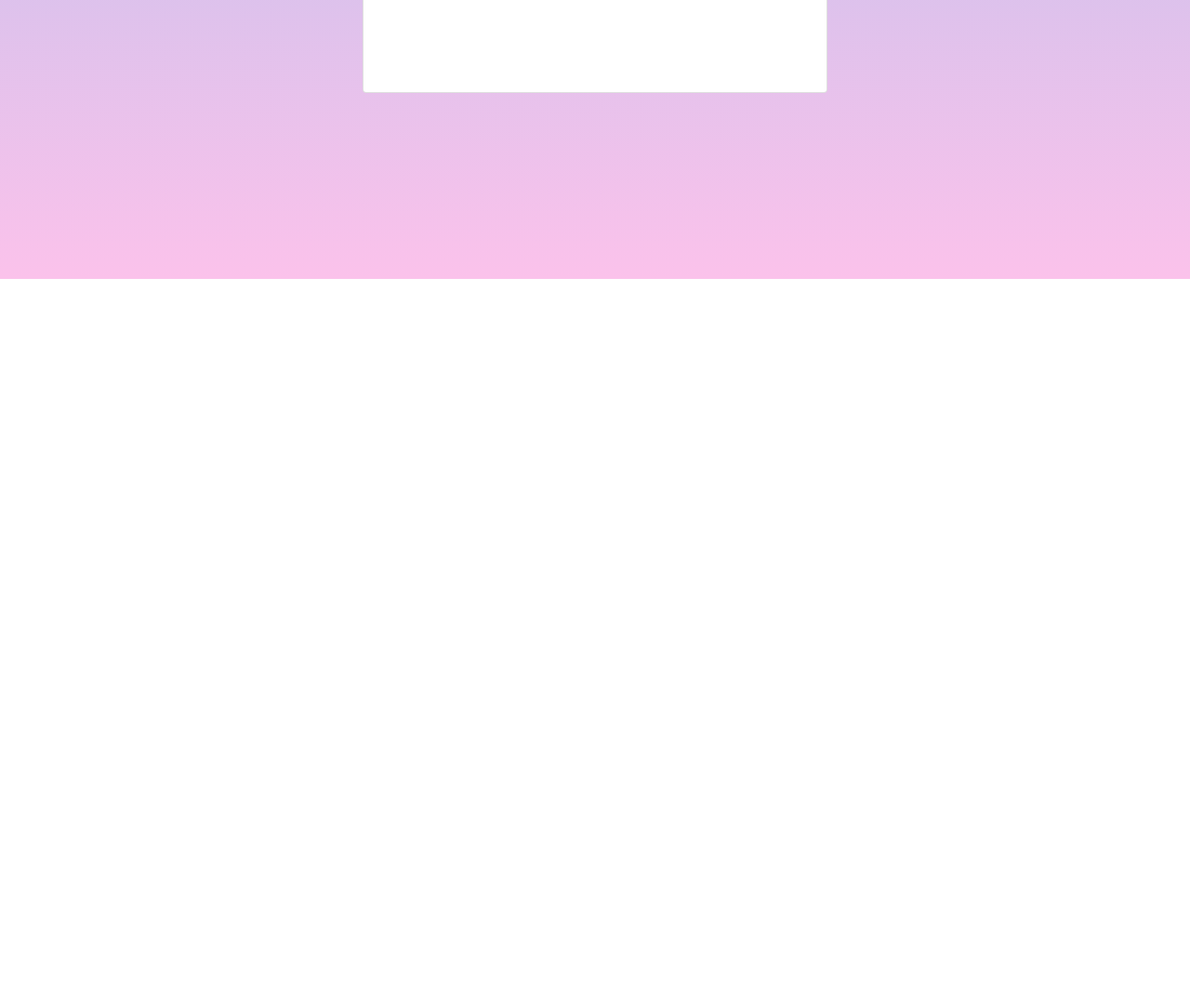
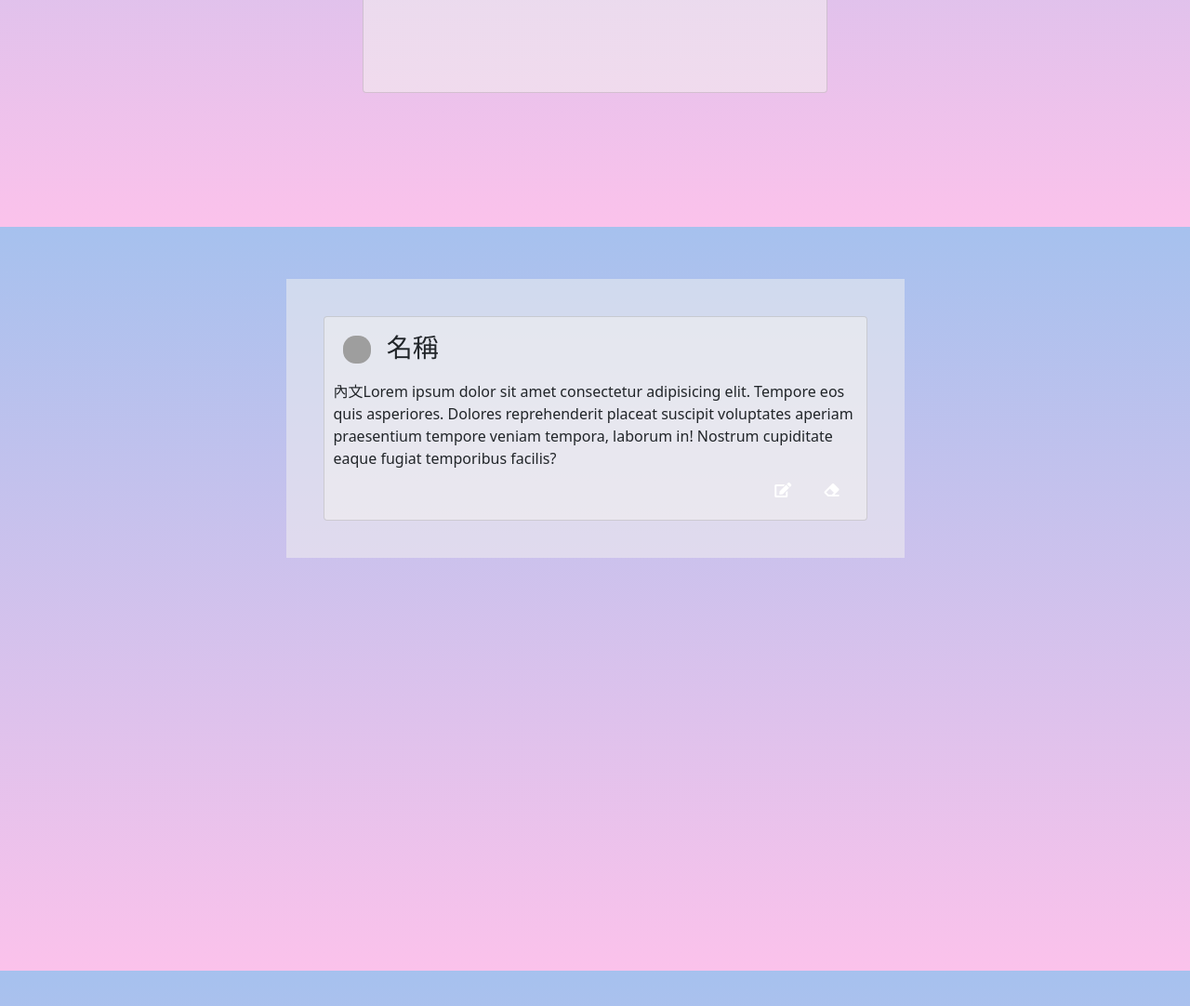
Before and after one commit to jeffreyhu16/full-stack-group-project, a website: page index.html in a window 1280 px wide. Shown: the part 556-1638 px from the top of the page at 93% size. Before the commit the page ends 856 px from the top, so only its background shows below. Drawn offline with nearby package versions, Linux system fonts and the light colour scheme; grey boxes are pictures that could not be loaded.

Commit message:
add list

```diff
--- a/index.html
+++ b/index.html
@@ -55,7 +55,28 @@
         .d-flex a:hover{
           color:#9462a9;
         }
-
+    img{
+        margin: 10px;
+        height: 30px;
+        width: 30px;
+        border-radius:45%;
+    }
+    .col-md-7{
+        background-color: rgba(245, 244, 240, 0.5);
+        padding: 30px;
+    }
+    .card{
+        background-color: rgba(245, 244, 240, 0.5);
+        padding: 10px;
+        margin: 10px;
+    }
+    body{
+        background-attachment: fixed;
+        background-image: linear-gradient(to top, #fbc2eb 0%, #a6c1ee 100%);
+      }
+      .po{
+        overflow:hidden
+      }
 
     </style>
 
@@ -105,6 +126,28 @@
 
         </div>
       </div>
+      <div class="container vh-100">
+        <div class="row">
+            <div class="col"></div>
+            <div class="col-md-7 col-lg-7 col-10 Po">
+
+
+                    <div class="card">
+                      <div>
+                        <h2 class="h3">
+                          <img src="https://scontent-tpe1-1.xx.fbcdn.net/v/t31.18172-8/1614293_973299279403678_2274578205457950467_o.jpg?stp=dst-jpg_s600x600&_nc_cat=102&ccb=1-5&_nc_sid=8bfeb9&_nc_ohc=--lvAIpJVL8AX855LHG&_nc_ht=scontent-tpe1-1.xx&oh=00_AT_WiUSEH6QbgqDoPGSMUCsGMz4ef0d6EUXd_rQ1E_Z7yw&oe=6247F70B" alt="">
+                          名稱</h2>
+                        <div class="word">內文Lorem ipsum dolor sit amet consectetur adipisicing elit. Tempore eos quis asperiores. Dolores reprehenderit placeat suscipit voluptates aperiam praesentium tempore veniam tempora, laborum in! Nostrum cupiditate eaque fugiat temporibus facilis?</div>
+                      </div>
+                      <div class="d-flex justify-content-end">
+                        <a href="*"><i class="fas fa-edit"style="width: 25px;"></i></a>&nbsp;&nbsp;
+                        <a href="*"><i class="fas fa-eraser"style="width: 25px;"></i></a>
+                      </div>
+                    </div>
+            </div>
+            <div class="col"></div>
+        </div>
+      </div>
     <!-- Bootstrap JavaScript Libraries -->
     <script src="https://cdn.jsdelivr.net/npm/@popperjs/core@2.9.2/dist/umd/popper.min.js" integrity="sha384-IQsoLXl5PILFhosVNubq5LC7Qb9DXgDA9i+tQ8Zj3iwWAwPtgFTxbJ8NT4GN1R8p" crossorigin="anonymous"></script>
     <script src="https://cdn.jsdelivr.net/npm/bootstrap@5.0.2/dist/js/bootstrap.min.js" integrity="sha384-cVKIPhGWiC2Al4u+LWgxfKTRIcfu0JTxR+EQDz/bgldoEyl4H0zUF0QKbrJ0EcQF" crossorigin="anonymous"></script>
```
